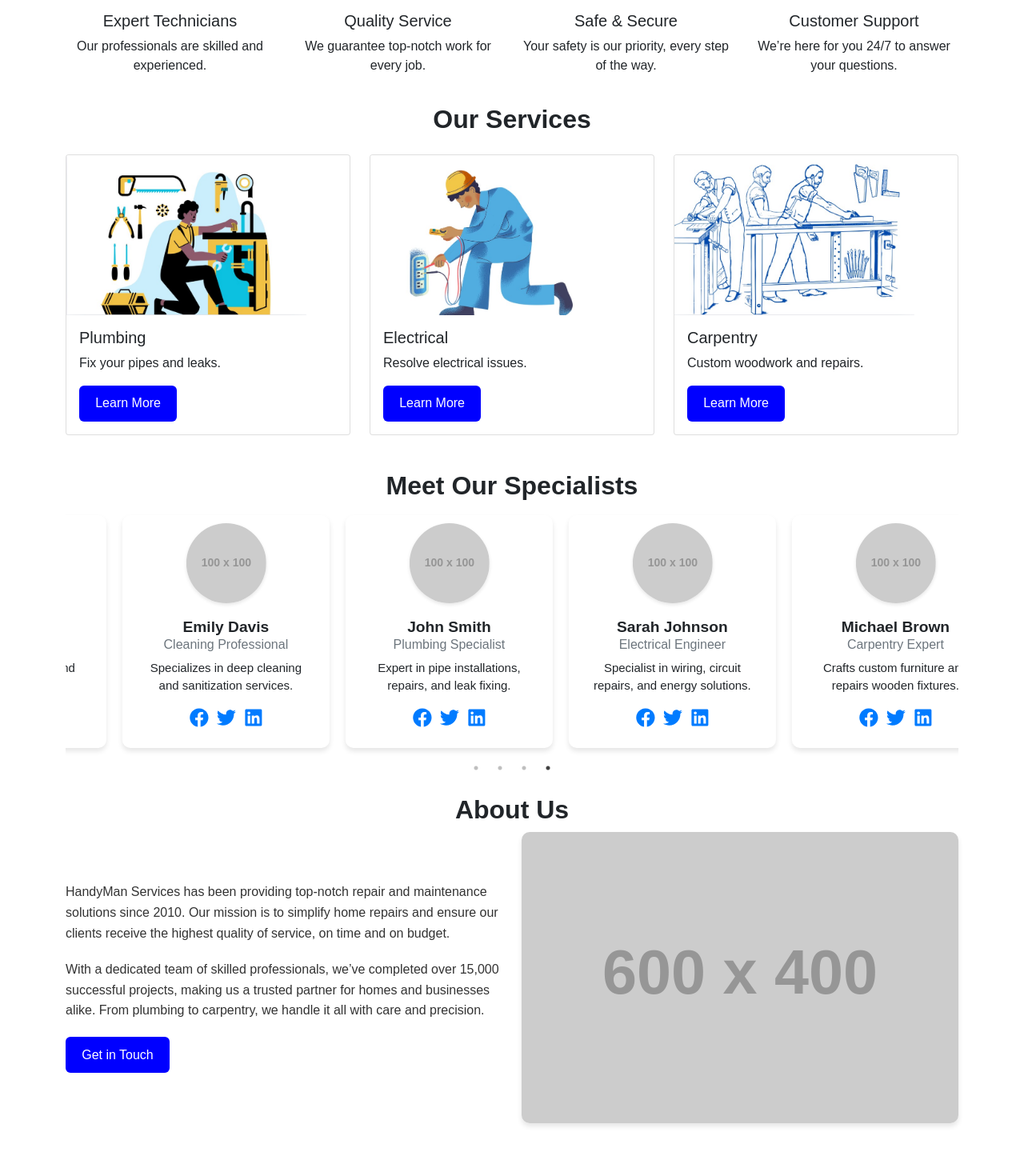
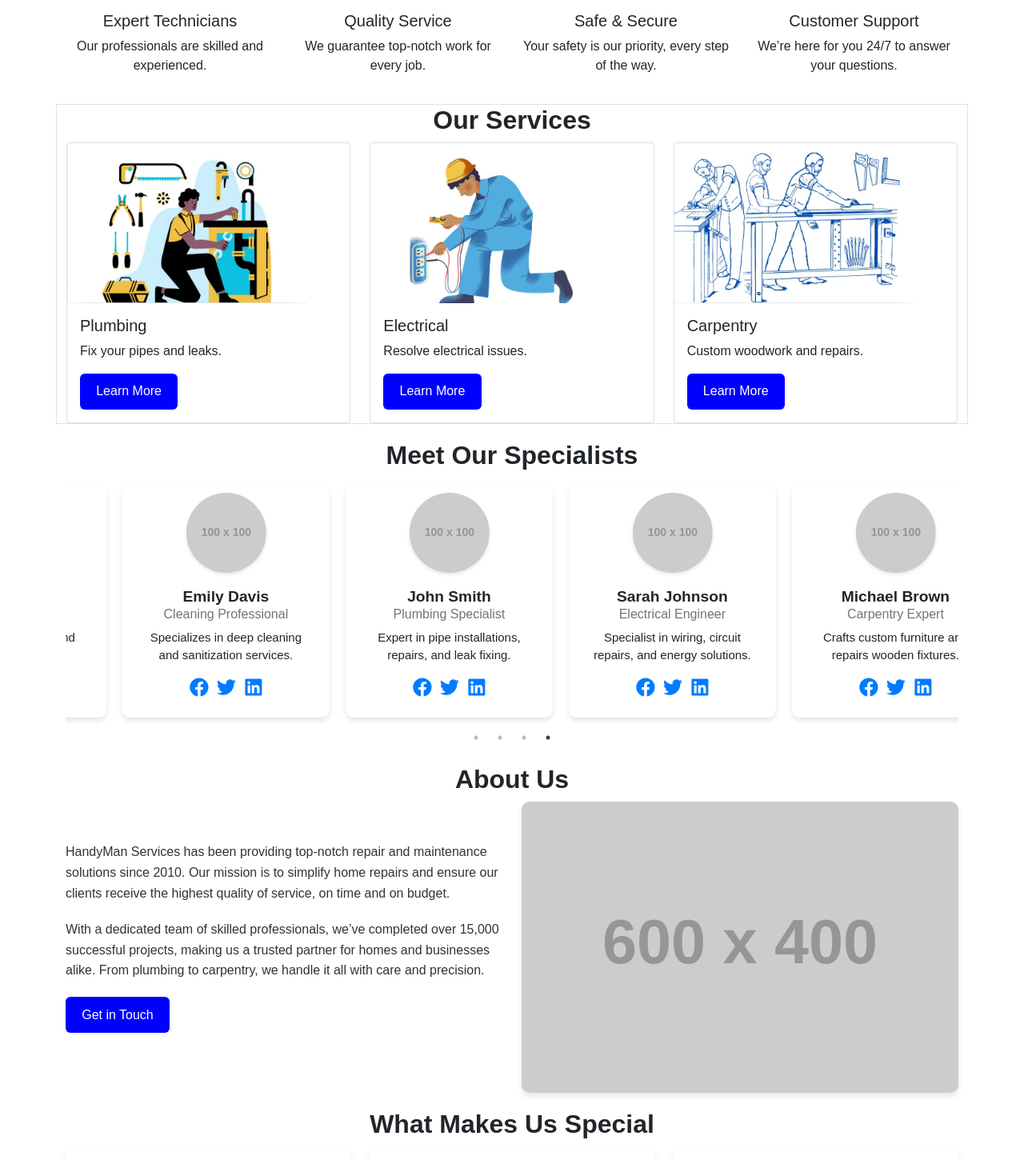
Before and after one commit to nurulazam-dev/mna-handyman-platform, a React (Vite) app: page / in a window 1280 px wide. Shown: the part 440-1890 px from the top of the page at 80% size. Built offline with nearby package versions, Linux system fonts and the light colour scheme.

Commit message:
services component style update

```diff
--- a/src/components/AboutUs.jsx
+++ b/src/components/AboutUs.jsx
@@ -19,7 +19,7 @@ const AboutUs = () => {
     <section className="container sectionClass">
       <h1 className="headingClass">About Us</h1>
 
-      <Row className="align-items-center mb-5">
+      <Row className="align-items-center">
         <Col md={6} className="mb-4">
           <p style={textStyle}>
             HandyMan Services has been providing top-notch repair and
@@ -38,7 +38,7 @@ const AboutUs = () => {
           </Button>
         </Col>
 
-        <Col md={6} className="mb-4">
+        <Col md={6}>
           <img
             src="https://via.placeholder.com/600x400"
             alt="HandyMan Team"
--- a/src/components/Services.jsx
+++ b/src/components/Services.jsx
@@ -32,11 +32,11 @@ const imgStyle = {
 
 const Services = () => {
   return (
-    <section className="container sectionClass">
+    <section className="container sectionClass border">
       <h2 className="headingClass">Our Services</h2>
-      <Row className="mt-4">
+      <Row>
         {services.map((service) => (
-          <Col key={service.id} sm={12} md={6} lg={4} className="mb-4">
+          <Col key={service.id} sm={12} md={6} lg={4}>
             <Card>
               <Card.Img style={imgStyle} variant="top" src={service.img} />
               <Card.Body>
```
